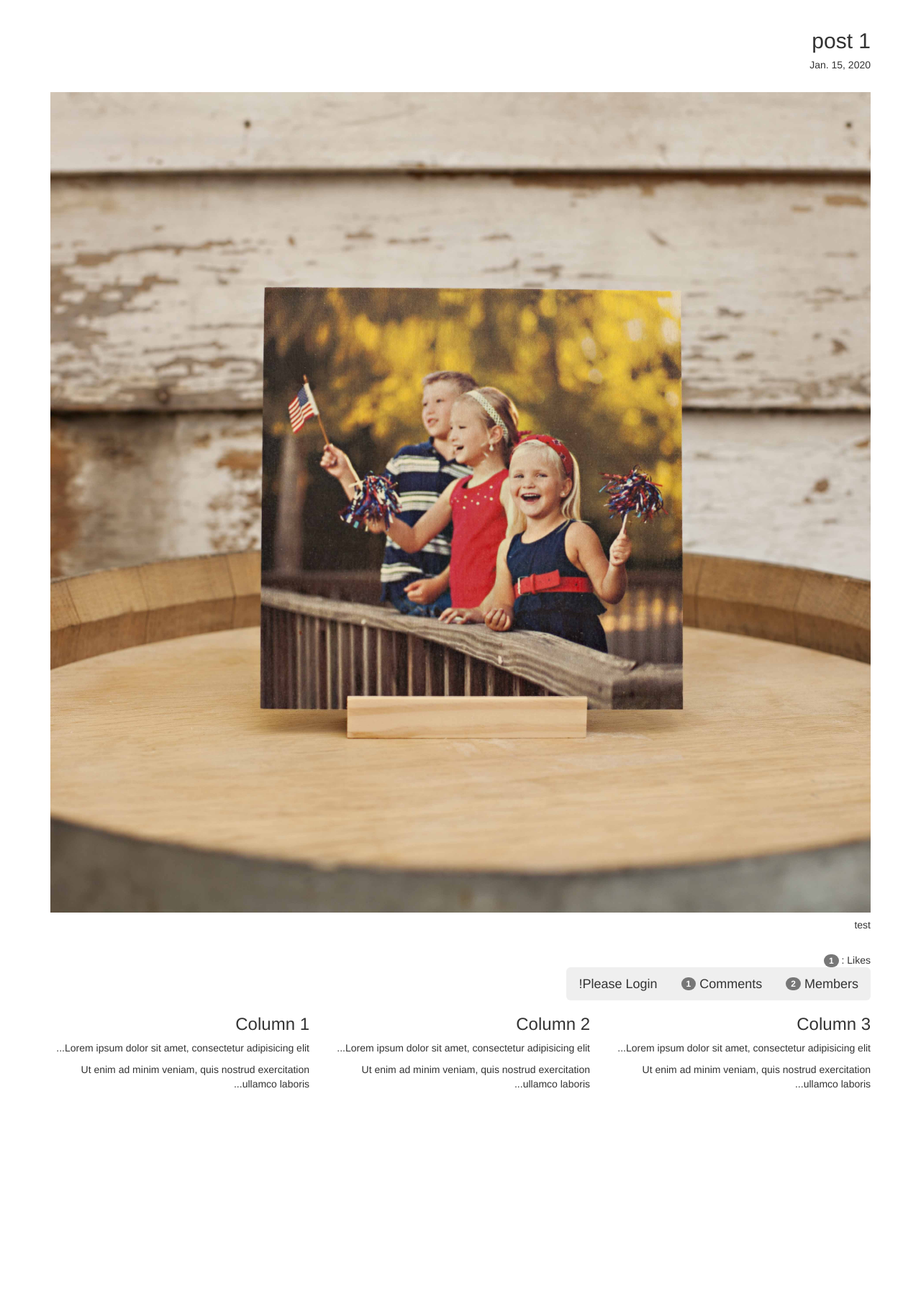
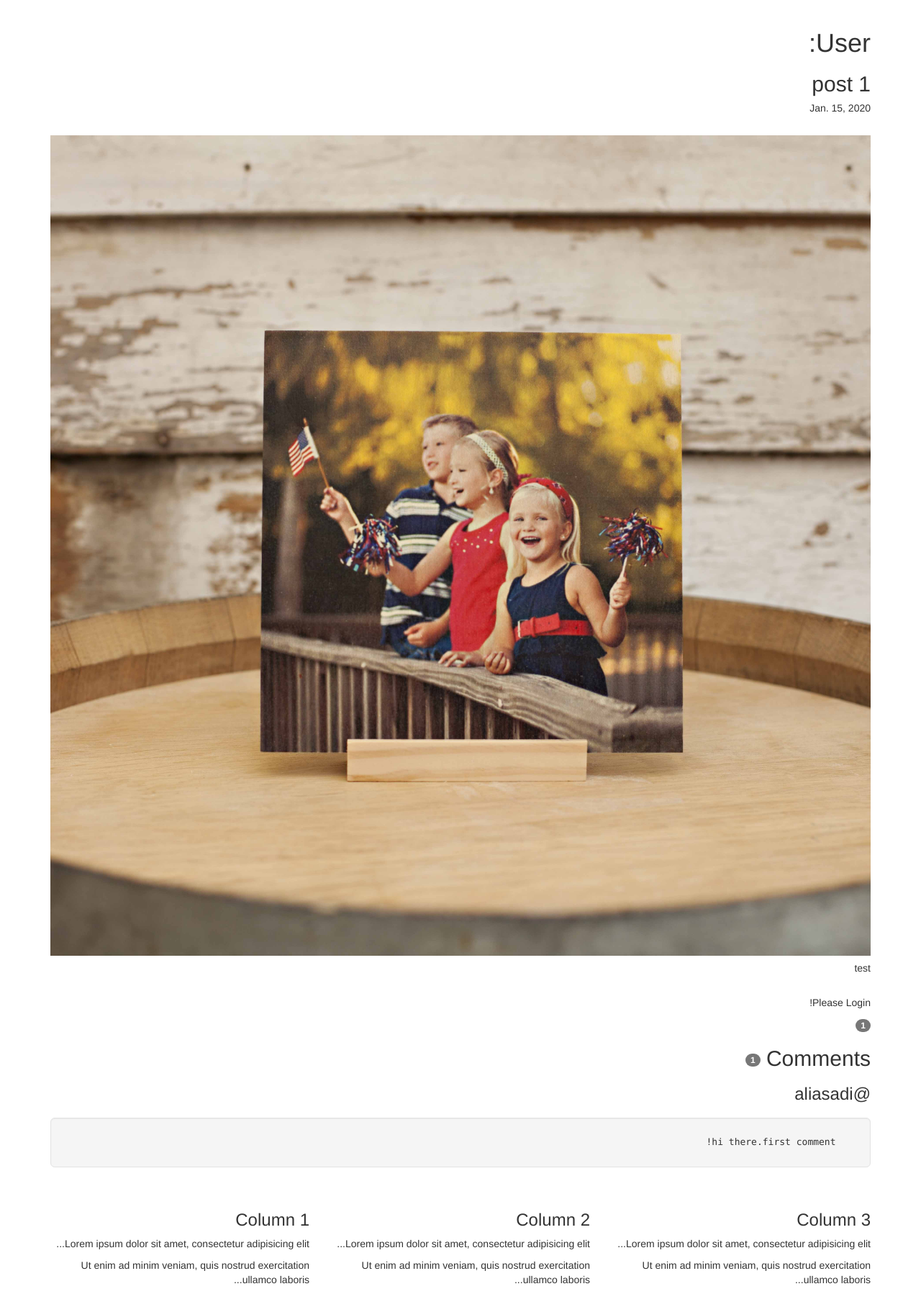
Before and after one commit to amirmahdiKhosravi/GeeksNegar-Website, a Django app: page /blog/1 in a window 1280 px wide. Shown: the part 52-1850 px from the top of the page at 72% size. Before the commit the page ends 1564 px from the top, so only its background shows below. Run offline with Django 3.2, Linux system fonts and the light colour scheme; data comes from the database, SQL or seed files in the repository; some libraries are stand-ins or nearby versions.

Commit message:
some little changes

```diff
--- a/blog/templates/blog/post_detail.html
+++ b/blog/templates/blog/post_detail.html
@@ -2,6 +2,7 @@
 
 {% block content %}
 <div class="container">
+    <h1>User: {{ user.get_username }}</h1>
 {% if post %}
     {% if post.published %}
         <div><h2>{{ post.title }}</h2></div>
@@ -20,27 +21,25 @@
             </hr>
 
         <!-- Like table -->
-    <div class="">
-        Likes :
-        <div class="badge" id="likecount">{{ post_like.likecount }}</div>
-    </div>
-
-    <div class="btn-group btn-group-lg">
-            <!--  -->
+        <table>
+        <tr>
+            <td><div class="badge" id="likecount">{{ post_like.likecount }}</div></td>
             {% if user.is_authenticated %}
-            <!-- Like button load -->
+        <!-- Like button load -->
                 {% if post_like.likecount != 0 %}
                     {% for usr in post_like.user.all|slice:":1" %}
 
                         {% if usr.get_username == user.get_username %}
-                            <button type="button" class="btn btn-light" name="{{post.id}}" id="like">Liked</button>
+                            <td><button type="button" class="btn btn-request" name="{{post.id}}" id="like">Liked</button></td>
                         {% else %}
-                            <button type="button" class="btn btn-light" name="{{post.id}}" id="like">Like</button>
+                            <td><button type="button" class="btn btn-request" name="{{post.id}}" id="like">Like</button></td>
                         {% endif %}
                     {% endfor %}
                 {% else %}
-                    <button type="button" class="btn btn-light" name="{{post.id}}" id="like">Like</button>
+                    <td><button type="button" class="btn btn-request" name="{{post.id}}" id="like">Like</button></td>
                 {% endif %}
+        </tr>
+        </table>
         <!--AJAX Like button handle -->
         <script>
             $('#like').click(function(){
@@ -69,64 +68,15 @@
 
         <!-- if user not logged in -->
         {% else %}
-            <button class="btn btn-light">Please Login!</button>
-
-
+            <div><p>Please <a href=""></a>Login!</p></div>
+        </tr>
+        </table>
         {% endif %}
-    <!-- Comments show button -->
-           <button class="btn btn-light" type="button" id="CMSHOWbtn"
-           data-toggle="collapse" data-target="#collapseComments" aria-expanded="false" aria-controls="collapseComments">
-           Comments <div class="badge">{{ post.comments.all|length }}</div></button>
-        <!-- team members show button -->
-            <button class="btn btn-light" type="button" id="TMSHOWbtn"
-            data-toggle="collapse" data-target="#collapseTeam" aria-expanded="false" aria-controls="collapseTeam">
-            Members <div class="badge">{{ post.member.all|length }}</div></button>
-        </div>
-    </div>
-
-    <div class="container">
-        <div class="collapse multi-collapse" id="collapseComments" >
-            <div class="card card-body">
-                {% if post.comments.all|length %}
-                    {% for comment in post.comments.all %}
-                    <div><h3>@{{ comment.user }}</h3></div>
-                    <div><h3><pre class="well well-lg">   {{ comment.text }}</pre></h3></div><br>
-                    {% endfor %}
-                {% else %}
-                <div><h3><pre class="well well-lg">There is no Comments to show</pre></h3></div><br>
-                {% endif %}
-            </div>
-        </div>
-        <div class="collapse multi-collapse" id="collapseTeam">
-            <div class="card card-body">
-                {% if post.member.all|length %}
-                    {% for team_member in post.member.all %}
-                    <div><h3>@{{ team_member.user }}</h3></div>
-                        <ul class="well well-lg">
-                        {% for role in team_member.role.all %}
-                            <li><div><h3><pre>{{ role }}</pre></h3></div><br></li>
-                        {% endfor %}
-                        </ul>
-                    {% endfor %}
-                {% else %}
-                <div><h3><pre class="well well-lg">There is no members to show</pre></h3></div><br>
-                {% endif %}
-            </div>
-        </div>
-    </div>
-
-    <script>
-        $(document).ready(function(){
-            $("#TMSHOWbtn").click(function(){
-                $("#collapseComments").collapse('hide');
-            });
-        });
-        $(document).ready(function(){
-            $("#CMSHOWbtn").click(function(){
-                $("#collapseTeam").collapse('hide');
-            });
-        });
-    </script>
+        <div><h2>Comments <div class="badge">{{ post.comments.all|length }}</div></h2></div>
+        {% for comment in post.comments.all %}
+        <div><h3>@{{ comment.user }}</h3></div>
+        <div><h3><pre class="well well-lg">   {{ comment.text }}</pre></h3></div><br>
+        {% endfor %}
 
     {% endif %}
 {% else %}
```
Also changed, not shown: blog/templates/blog/footer.html (indentation only).
